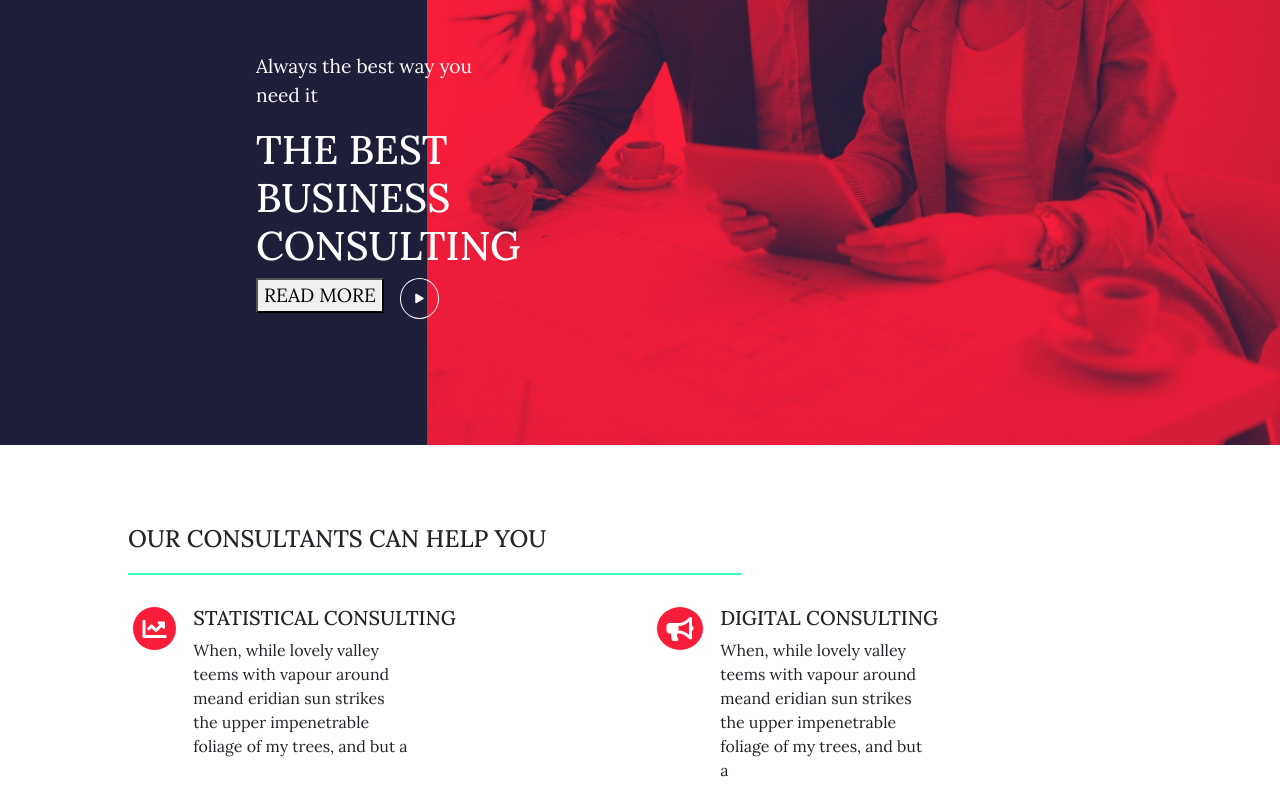
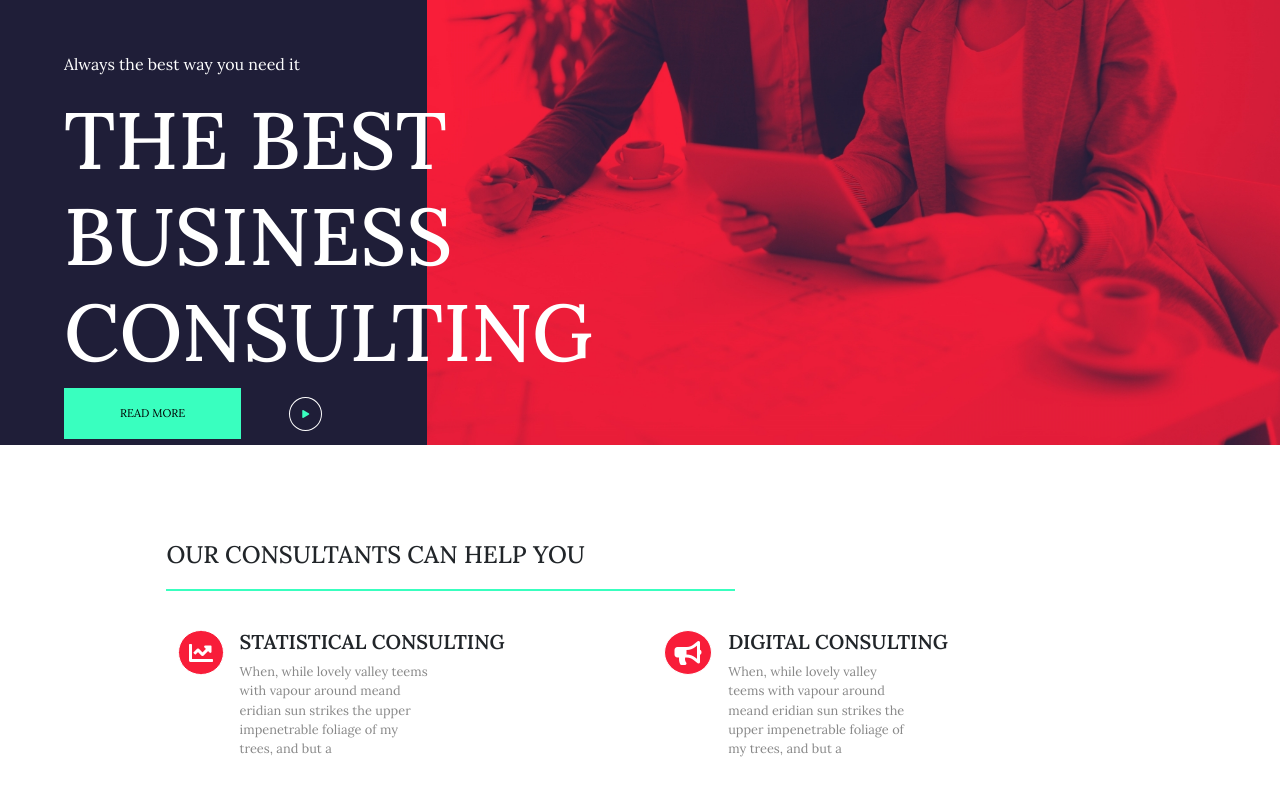
Before and after one commit to AndreaNocciolini/proj-html-vuejs, a Vue app: page / in a window 1280 px wide. Shown: the part 340-1140 px from the top of the page. Built offline with nearby package versions, Linux system fonts and the light colour scheme.

Commit message:
miscellaneous

```diff
--- a/src/components/main_components/AboutUs.vue
+++ b/src/components/main_components/AboutUs.vue
@@ -21,7 +21,7 @@
     </div>
   </div>
 </template>
-
+ <!--//RESTART FROM HERE*************************************************POLISH AND IMPROVE LAYOUT!!!!!-->
 <script>
 export default {
     name: 'AboutUs',
--- a/src/components/main_components/Consultants.vue
+++ b/src/components/main_components/Consultants.vue
@@ -1,13 +1,13 @@
 <template>
-  <div class="my-container d-flex align-items-center justify-content-space-around">
+  <div class="my-container d-flex align-items-center justify-content-space-around p-5 mt-5 mb-5">
     <div class="consultants-container">
       <h4 class="consultants-title">OUR CONSULTANTS CAN HELP YOU <span></span></h4>
       <div class="row row-cols-2">
-        <div v-for="(element, index) in consultantsArray" :key="index" class="col d-flex align-items-start justify-content-around p-3">
+        <div v-for="(element, index) in consultantsArray" :key="index" class="col d-flex align-items-start justify-content-around p-4">
           <div class="icon-container h-100 me-3">
             <i :class="element.icon"></i>
           </div>
-          <div class="description-container  h-100">
+          <div class="description-container">
             <h5 class="w-100">{{element.title}}</h5>
             <p class="w-50">{{element.description}}</p>
           </div>
@@ -29,7 +29,6 @@ export default {
 <style lang="scss" scoped>
   .my-container {
     width: 100%;
-    height: 100vh;
     .consultants-container{
       height: 10%;
       margin: 0 auto;
@@ -54,6 +53,15 @@ export default {
           }
         }
       }
+      .description-container {
+        h5 {
+          font-weight: 900;
+        }
+        p {
+          font-size: 0.8em;
+          color: var(--tx-grey-2);
+        }
+      }
     }
   }
 </style>
--- a/src/components/main_components/Jumbo.vue
+++ b/src/components/main_components/Jumbo.vue
@@ -4,7 +4,7 @@
             <div class="description-container ms-5">
             <p> Always the best way you need it</p>
             <h1>THE BEST BUSINESS CONSULTING</h1>
-            <div><button class="me-3">READ MORE</button><i class="fas fa-play"></i></div>
+            <div><button class="me-5">READ MORE</button><i class="fas fa-play"></i></div>
         </div>
         </div>
         <div class="jumbo-img float-end">
@@ -27,11 +27,19 @@ export default {
         .jumbo-description {
             width: 35%;
             .description-container {
-                width: 20%;
+                width: 40%;
                 position: absolute;
                 top: 50%;
-                right: 60%;
-                font-size: larger;
+                right: 55%;
+                h1 {
+                    font-size: 5em;
+                }
+                button {
+                    background-color: var(--bg-green-1);
+                    border: none;
+                    font-size: 0.7em;
+                    padding: 1.5em 5em;
+                }
             }
         }
         .jumbo-img {
@@ -42,7 +50,7 @@ export default {
         }
     }
     .fas.fa-play{
-        color: var(--tx-white-1);
+        color: var(--tx-green);
         font-size: 0.5em;
         border: 1px solid var(--tx-white-1);
         padding: 1.5em;
```
